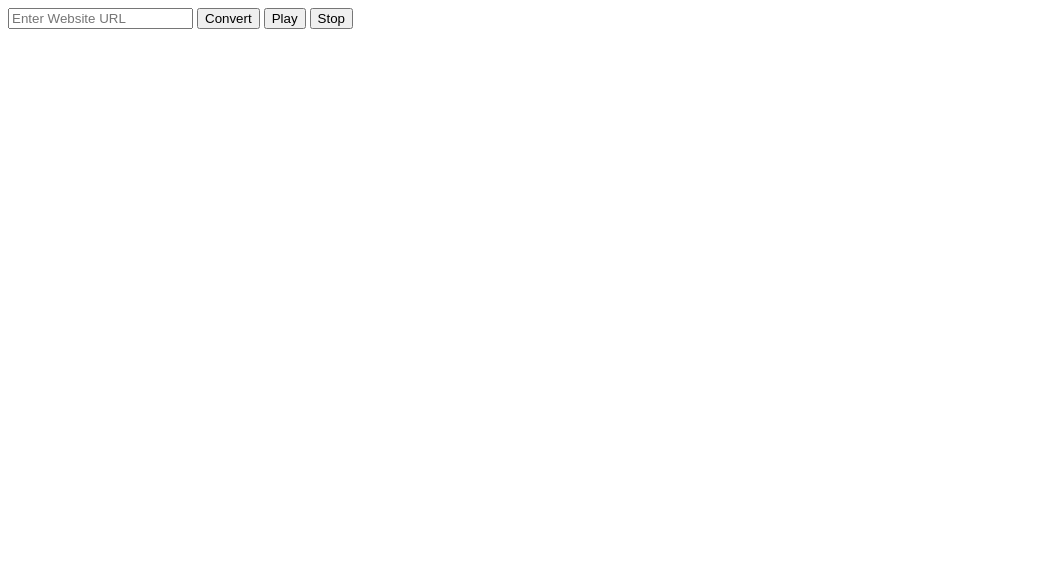
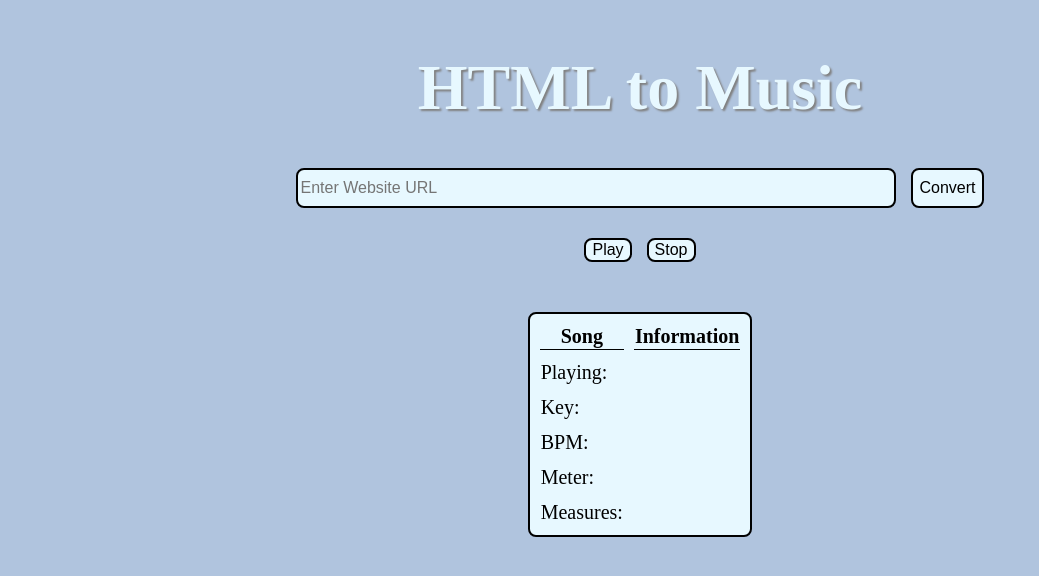
Before and after one commit to ethan-broome/html-to-music, a website built with Vite: page src/frontend/index.html in a window 1280 px wide. Shown: the whole page, without its empty margins (0-1039 px from the left). Built offline with nearby package versions, Linux system fonts and the light colour scheme; what @strudel/web would draw is missing.

Commit message:
Basic Rehaul of HTML Interface

```diff
--- a/src/frontend/index.html
+++ b/src/frontend/index.html
@@ -5,12 +5,57 @@
         <title>HTML to Music</title>
     </head>
     <body>
-        <input type="url" id="url-input" placeholder="Enter Website URL">
-        <input type="submit" id="submit-button" value="Convert">
-        <input type="submit" id="play-button" value="Play">
-        <input type="submit" id="stop-button" value="Stop">
+        <div class="header-section">
+            <h1>HTML to Music</h1>
+        </div>
 
-        <!-- Output Fields -->
+        <div class="input-section">
+            <input type="url" id="url-input" placeholder="Enter Website URL">
+            <input type="submit" id="submit-button" value="Convert">
+        </div>
+
+        <div class="button-section">
+            <input type="submit" id="play-button" value="Play">
+            <input type="submit" id="stop-button" value="Stop">
+
+        </div>
+
+        <div class="table-section">
+            <table id="song-info">
+                <thead>
+                    <tr>
+                        <th>Song</th>
+                        <th>Information</th>
+                    </tr>
+                </thead>
+
+                <tbody>
+                    <tr>
+                        <td>Playing:</td>
+                        <td id="status"></td>
+                    </tr>
+                    <tr>
+                        <td>Key:</td>
+                        <td id="key"></td>
+                    </tr>
+                    <tr>
+                        <td>BPM:</td>
+                        <td id="bpm"></td>
+                    </tr>
+                    <tr>
+                        <td>Meter:</td>
+                        <td id="meter"></td>
+                    </tr>
+                    <tr>
+                        <td>Measures:</td>
+                        <td id="measures"></td>
+                    </tr>
+                </tbody>
+            </table>
+        </div>
+
+
+        <!-- Output Fields
         <div id="url"></div>
         <div id="title"></div>
         <div id="num-links"></div>
@@ -22,7 +67,7 @@
         <div id="num-imported-fonts"></div>
         <div id="character-counts"></div>
         <br />
-        <div id="html"></div>
+        <div id="html"></div> -->
 
 
         <script type="module" src="./src/main.js"></script>
--- a/src/frontend/src/classes/SongBuilder.js
+++ b/src/frontend/src/classes/SongBuilder.js
@@ -468,6 +468,17 @@ class SongBuilder {
         this.combinePatterns();
     }
 
+    getSongInfo() {
+        let info = {
+            key : this.key.replaceAll(":", " "),
+            bpm : this.tempo,
+            meter : this.beatsPerBar + "/4",
+            measures : this.numBars
+        }
+
+        return info;
+    }
+
 
 
     //START AND STOP
--- a/src/frontend/src/main.js
+++ b/src/frontend/src/main.js
@@ -5,20 +5,8 @@ const parser = new HTMLParser();
 const songBuilder = new SongBuilder();
 
 document.getElementById("submit-button").addEventListener("click", async function() {
+
     await parser.fetchHTML(document.getElementById("url-input").value);
-
-    //output to index.html
-    document.getElementById("url").innerHTML = "<b>URL: </b>" + parser.getURL();
-    document.getElementById("title").innerHTML = "<b>TITLE: </b>" + parser.getTitle();
-    document.getElementById("num-links").innerHTML = "<b>NUMBER OF LINKS: </b>" + parser.numLinks();
-    document.getElementById("num-images").innerHTML = "<b>NUMBER OF IMAGES: </b>" + parser.numImages();
-    document.getElementById("num-embeds").innerHTML = "<b>NUMBER OF EMBEDS: </b>" + parser.numEmbeds();
-    document.getElementById("compat-mode").innerHTML = "<b>COMPATABILITY MODE: </b>" + parser.compatMode();
-    document.getElementById("content-type").innerHTML = "<b>CONTENT TYPE: </b>" + parser.contentType();
-    document.getElementById("char-set").innerHTML = "<b>CHARACTER SET: </b>" + parser.characterSet();
-    document.getElementById("num-imported-fonts").innerHTML = "<b>NUMBER OF IMPORTED FONTS: </b>" + parser.numImportedFonts();
-    document.getElementById("character-counts").innerHTML = parser.printCharCount();
-    document.getElementById("html").textContent = parser.getHTML();
 
     const htmlData = {
         url: parser.getURL(),
@@ -34,15 +22,41 @@ document.getElementById("submit-button").addEventListener("click", async functio
     }
 
     createSong(htmlData);
+
+    let songInfo = await songBuilder.getSongInfo();
+
+    //output to index.html
+    document.getElementById("key").innerHTML = songInfo.key;
+    document.getElementById("bpm").innerHTML = songInfo.bpm;
+    document.getElementById("meter").innerHTML = songInfo.meter;
+    document.getElementById("measures").innerHTML = songInfo.measures;
+    document.getElementById("status").innerHTML = "No";
+
+
+
+
+    /*document.getElementById("url").innerHTML = "<b>URL: </b>" + parser.getURL();
+    document.getElementById("title").innerHTML = "<b>TITLE: </b>" + parser.getTitle();
+    document.getElementById("num-links").innerHTML = "<b>NUMBER OF LINKS: </b>" + parser.numLinks();
+    document.getElementById("num-images").innerHTML = "<b>NUMBER OF IMAGES: </b>" + parser.numImages();
+    document.getElementById("num-embeds").innerHTML = "<b>NUMBER OF EMBEDS: </b>" + parser.numEmbeds();
+    document.getElementById("compat-mode").innerHTML = "<b>COMPATABILITY MODE: </b>" + parser.compatMode();
+    document.getElementById("content-type").innerHTML = "<b>CONTENT TYPE: </b>" + parser.contentType();
+    document.getElementById("char-set").innerHTML = "<b>CHARACTER SET: </b>" + parser.characterSet();
+    document.getElementById("num-imported-fonts").innerHTML = "<b>NUMBER OF IMPORTED FONTS: </b>" + parser.numImportedFonts();
+    document.getElementById("character-counts").innerHTML = parser.printCharCount();
+    document.getElementById("html").textContent = parser.getHTML();*/
 });
 
 
 document.getElementById("play-button").addEventListener("click", async function(){
     songBuilder.play();
+    document.getElementById("status").innerHTML = "Yes";
 });
 
 document.getElementById("stop-button").addEventListener("click", function() {
     songBuilder.stop();
+    document.getElementById("status").innerHTML = "No";
 });
 
 //create song method
--- a/src/frontend/src/styles/style.css
+++ b/src/frontend/src/styles/style.css
@@ -0,0 +1,115 @@
+body {
+    background-color: lightsteelblue;
+}
+
+
+#url-input {
+    width: 80%;
+    max-width: 600px;
+    height: 40px;
+    padding: 10x 15x;
+    font-size: 16px;
+    background-color: rgb(231, 248, 255);
+    border: 2px solid #000000;
+    border-radius: 8px;
+    box-sizing: border-box;
+}
+
+#url-input:focus {
+    outline: none;
+    border-color: grey;
+    box-shadow: 2px 2px 5px grey;
+}
+
+#submit-button {
+    background-color: rgb(231, 248, 255);
+    font-size: 16px;
+    padding: 10x 15x;
+    border-radius: 8px;
+    border: 2px solid black;
+    box-sizing: border-box;
+}
+
+#submit-button:hover {
+    background-color: rgb(231, 248, 255);
+    transform: scale(1.1);
+}
+
+#play-button {
+    background-color: rgb(231, 248, 255);
+    font-size: 16px;
+    padding: 10x 15x;
+    border-radius: 8px;
+    border: 2px solid black;
+    box-sizing: border-box;
+}
+
+#play-button:hover {
+    background-color: rgb(231, 248, 255);
+    transform: scale(1.1);
+}
+
+#stop-button {
+    background-color: rgb(231, 248, 255);
+    font-size: 16px;
+    padding: 10x 15x;
+    border-radius: 8px;
+    border: 2px solid black;
+    box-sizing: border-box;
+}
+
+#stop-button:hover {
+    background-color: rgb(231, 248, 255);
+    transform: scale(1.1);
+}
+
+#song-info {
+    background-color: rgb(231, 248, 255);
+    font-size: 20px;
+    padding: 30x 35x;
+    border-radius: 8px;
+    border: 2px solid black;
+    border-spacing: 10px;
+    margin: 20px auto;
+    box-sizing: content-box;
+}
+
+#song-info th {
+    border: 1px solid black;
+    border-left: none;
+    border-right: none;
+    border-top: none;
+}
+
+#song-info tbody tr:hover {
+    background-color: rgb(231, 248, 255);
+    transform: scale(1.02);
+}
+
+.header-section {
+    display: flex;
+    justify-content: center;
+    font-size: xx-large;
+    color: rgb(231, 248, 255);
+    font-style: initial;
+    text-shadow: 2px 2px 2px grey;
+}
+
+.input-section {
+    display: flex;
+    gap: 15px;
+    justify-content: center;
+    margin-bottom: 30px;
+}
+
+.button-section {
+    display: flex;
+    gap: 15px;
+    justify-content: center;
+    margin-bottom: 30px;
+}
+
+.table-section {
+    display: flex;
+    justify-content: center;
+}
```
